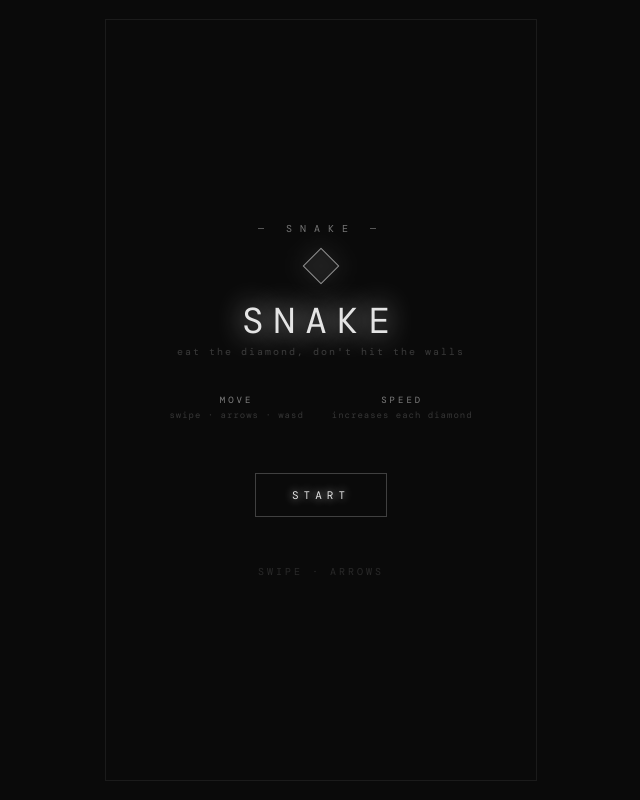
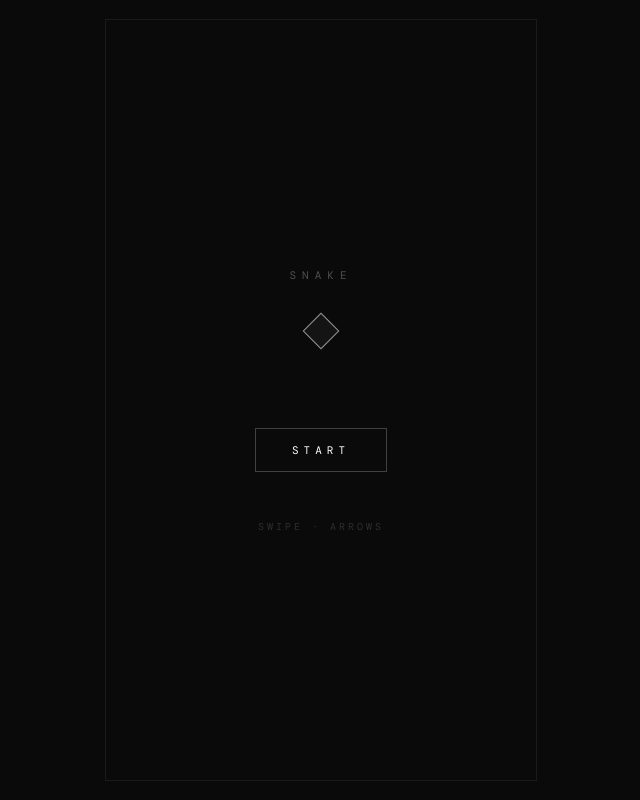
Before and after one commit to mad4j/mgames, a React (Vite) app: page /#/snake in a window 1280 px wide. Shown: the whole page, without its empty margins (319-959 px from the left). Built offline with nearby package versions, Linux system fonts and the light colour scheme; a web font is replaced by a local one.

Commit message:
Update snake-game.jsx

```diff
--- a/games/snake-game.jsx
+++ b/games/snake-game.jsx
@@ -1,7 +1,4 @@
 import { useState, useEffect, useRef, useCallback } from "react";
-
-const C_BG   = "#0a0a0a";
-const C_MAIN = "rgba(255,255,255,0.88)";
 
 const CELL      = 20;
 const MAX_SPEED = 160;
@@ -201,15 +198,13 @@ export default function SnakeGame() {
   const BtnStyle = {
     background:    "transparent",
     border:        "1px solid rgba(255,255,255,0.22)",
-    color:         C_MAIN,
+    color:         "#fff",
     fontFamily:    "'DM Mono', monospace",
     fontSize:      11,
     letterSpacing: 5,
     padding:       "14px 36px",
     cursor:        "pointer",
     textTransform: "uppercase",
-    textShadow:    `0 0 8px ${C_MAIN}`,
-    transition:    "border-color 0.2s, box-shadow 0.2s",
   };
 
   // ── render ─────────────────────────────────────────────────────────────────
@@ -217,12 +212,10 @@ export default function SnakeGame() {
     <div style={{
       width:           "100vw",
       height:          "100dvh",
-      background:      C_BG,
+      background:      "#0a0a0a",
       display:         "flex",
       alignItems:      "center",
       justifyContent:  "center",
-      overflow:        "hidden",
-      userSelect:      "none",
     }}>
     <div
       onTouchStart={handleTouchStart}
@@ -276,10 +269,9 @@ export default function SnakeGame() {
           position:       "absolute", inset: 0,
           display:        "flex",     flexDirection: "column",
           alignItems:     "center",   justifyContent: "center",
-          animation:      "fadeIn 0.55s ease",
-          zIndex:         20,
+          animation:      "fadeIn 0.6s ease",
         }}>
-          <div style={{ color:C_MAIN, fontSize:10, letterSpacing:8, opacity:0.5, textTransform:"uppercase", marginBottom:18 }}>— snake —</div>
+          <div style={{ color:"#fff", fontSize:11, letterSpacing:6, opacity:0.28, textTransform:"uppercase" }}>snake</div>
 
           {/* Diamond icon */}
           <div style={{
@@ -287,44 +279,23 @@ export default function SnakeGame() {
             border:     "1.5px solid rgba(255,255,255,0.55)",
             background: "rgba(255,255,255,0.04)",
             transform:  "rotate(45deg)",
-            marginBottom: 24,
-            filter:     `drop-shadow(0 0 10px ${C_MAIN})`,
+            margin:     "36px 0",
           }} />
 
-          <div style={{
-            color:C_MAIN, fontSize:36, letterSpacing:10, lineHeight:1,
-            textShadow:`0 0 28px ${C_MAIN}`, marginBottom:6,
-          }}>SNAKE</div>
-          <div style={{ color:C_MAIN, fontSize:10, letterSpacing:2, opacity:0.22, marginBottom:32 }}>
-            eat the diamond, don't hit the walls
-          </div>
-
-          <div style={{ display:"flex", gap:28, marginTop:4 }}>
-            {[
-              ["MOVE",  "swipe · arrows · wasd"],
-              ["SPEED", "increases each diamond"],
-            ].map(([k, v]) => (
-              <div key={k} style={{ textAlign:"center" }}>
-                <div style={{ color:C_MAIN, fontSize:9, letterSpacing:3, opacity:0.55 }}>{k}</div>
-                <div style={{ color:C_MAIN, fontSize:9, letterSpacing:1, opacity:0.2, marginTop:3 }}>{v}</div>
-              </div>
-            ))}
-          </div>
-
           {best > 0 && (
-            <div style={{ color:C_MAIN, fontSize:10, letterSpacing:4, opacity:0.22, marginTop:34 }}>
-              best &nbsp; {best}
+            <div style={{ color:"#fff", fontSize:11, letterSpacing:3, opacity:0.18, marginBottom: 8 }}>
+              best {best}
             </div>
           )}
 
           <button
-            style={{ ...BtnStyle, marginTop: 52 }}
-            onMouseEnter={e => { e.currentTarget.style.borderColor = C_MAIN; e.currentTarget.style.boxShadow = `0 0 18px ${C_MAIN}44`; }}
-            onMouseLeave={e => { e.currentTarget.style.borderColor = "rgba(255,255,255,0.22)"; e.currentTarget.style.boxShadow = "none"; }}
+            style={{ ...BtnStyle, marginTop: 48 }}
+            onMouseEnter={e => e.target.style.borderColor = "rgba(255,255,255,0.6)"}
+            onMouseLeave={e => e.target.style.borderColor = "rgba(255,255,255,0.22)"}
             onClick={startGame}
           >start</button>
 
-          <div style={{ color:C_MAIN, fontSize:10, letterSpacing:3, opacity:0.14, textTransform:"uppercase", marginTop:48 }}>
+          <div style={{ color:"#fff", fontSize:10, letterSpacing:3, opacity:0.14, textTransform:"uppercase", marginTop:48 }}>
             swipe · arrows
           </div>
         </div>
@@ -337,13 +308,12 @@ export default function SnakeGame() {
           <div style={{
             position:      "absolute",
             top:           18, left: 24,
-            color:         C_MAIN,
+            color:         "#fff",
             fontSize:      32,
             fontWeight:    300,
             letterSpacing: -1,
             zIndex:        10,
             pointerEvents: "none",
-            textShadow:    `0 0 12px ${C_MAIN}88`,
           }}>{score}</div>
 
           {/* Food — diamond */}
@@ -419,22 +389,17 @@ export default function SnakeGame() {
           display:        "flex",     flexDirection: "column",
           alignItems:     "center",   justifyContent: "center",
           animation:      "fadeIn 0.5s ease",
-          zIndex:         20,
         }}>
-          <div style={{ width:48, height:1, background:C_MAIN, opacity:0.4, marginBottom:28 }} />
-          <div style={{ color:C_MAIN, fontSize:11, letterSpacing:6, textTransform:"uppercase", opacity:0.55, marginBottom:18 }}>
-            game over
-          </div>
-          <div style={{ color:C_MAIN, fontSize:88, fontWeight:300, letterSpacing:-4, lineHeight:1, textShadow:`0 0 40px ${C_MAIN}88` }}>{score}</div>
+          <div style={{ color:"#fff", fontSize:11, letterSpacing:6, opacity:0.28, textTransform:"uppercase", marginBottom:16 }}>score</div>
+          <div style={{ color:"#fff", fontSize:88, fontWeight:300, letterSpacing:-4, lineHeight:1 }}>{score}</div>
           {score > 0 && score >= best
-            ? <div style={{ color:C_MAIN, fontSize:10, letterSpacing:5, opacity:0.9, marginTop:12, textTransform:"uppercase", textShadow:`0 0 12px ${C_MAIN}` }}>★ new best</div>
-            : <div style={{ color:C_MAIN, fontSize:10, letterSpacing:4, opacity:0.35, marginTop:12 }}>best &nbsp; {best}</div>
+            ? <div style={{ color:"#fff", fontSize:10, letterSpacing:5, opacity:0.32, marginTop:12, textTransform:"uppercase" }}>new best</div>
+            : <div style={{ color:"#fff", fontSize:10, letterSpacing:4, opacity:0.20, marginTop:12 }}>best {best}</div>
           }
-          <div style={{ width:48, height:1, background:C_MAIN, opacity:0.4, marginTop:32 }} />
           <button
-            style={{ ...BtnStyle, marginTop: 40 }}
-            onMouseEnter={e => { e.currentTarget.style.borderColor = C_MAIN; e.currentTarget.style.boxShadow = `0 0 18px ${C_MAIN}44`; }}
-            onMouseLeave={e => { e.currentTarget.style.borderColor = "rgba(255,255,255,0.22)"; e.currentTarget.style.boxShadow = "none"; }}
+            style={{ ...BtnStyle, marginTop: 56 }}
+            onMouseEnter={e => e.target.style.borderColor = "rgba(255,255,255,0.6)"}
+            onMouseLeave={e => e.target.style.borderColor = "rgba(255,255,255,0.22)"}
             onClick={startGame}
           >again</button>
         </div>
```
